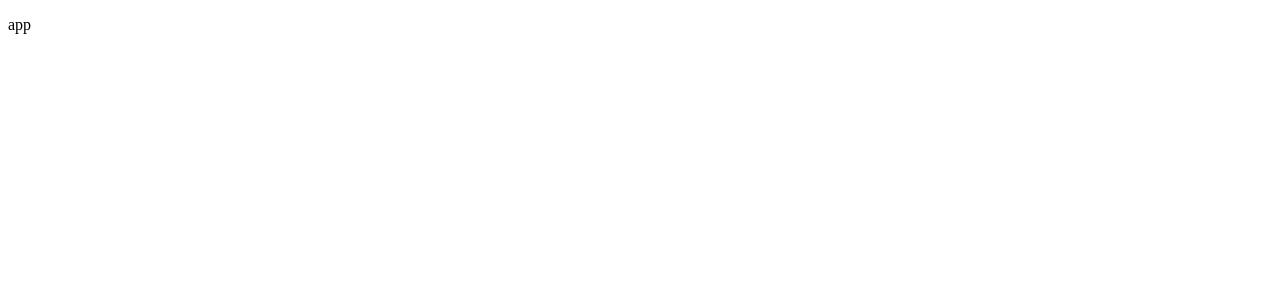
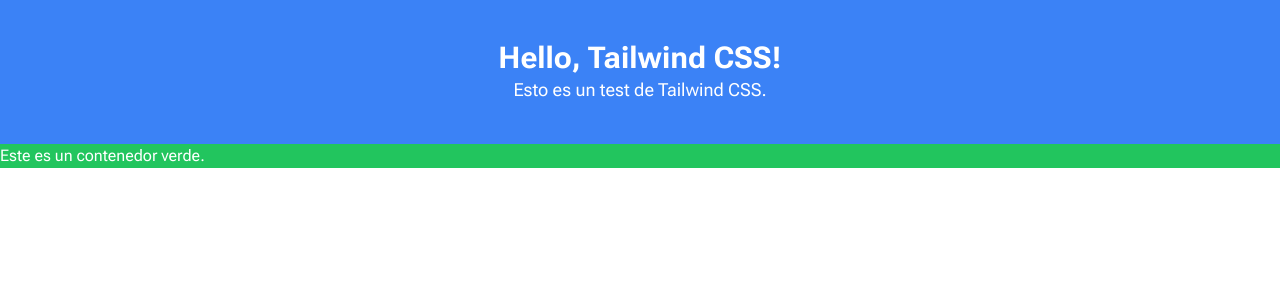
Before and after one commit to nblancoz/FS_Learning_Project_Frontend, a React (Vite) app: page / in a window 1280 px wide. Shown: the top 300 px of the page. Built offline with nearby package versions, Linux system fonts and the light colour scheme.

Commit message:
tailwind added

```diff
--- a/package.json
+++ b/package.json
@@ -18,10 +18,13 @@
     "@types/react": "^18.3.12",
     "@types/react-dom": "^18.3.1",
     "@vitejs/plugin-react": "^4.3.4",
+    "autoprefixer": "^10.4.20",
     "eslint": "^9.15.0",
     "eslint-plugin-react-hooks": "^5.0.0",
     "eslint-plugin-react-refresh": "^0.4.14",
     "globals": "^15.12.0",
+    "postcss": "^8.4.49",
+    "tailwindcss": "^3.4.16",
     "typescript": "~5.6.2",
     "typescript-eslint": "^8.15.0",
     "vite": "^6.0.1"
--- /dev/null
+++ b/postcss.config.js
@@ -0,0 +1,6 @@
+import tailwindcss from "tailwindcss";
+import autoprefixer from "autoprefixer";
+
+export default {
+  plugins: [tailwindcss(), autoprefixer()],
+};
--- a/src/App.tsx
+++ b/src/App.tsx
@@ -1,7 +1,13 @@
 export default function App() {
   return (
     <>
-      <p>app</p>
+      <div className="bg-blue-500 text-white text-center p-10">
+        <h1 className="text-3xl font-bold">Hello, Tailwind CSS!</h1>
+        <p className="text-lg">Esto es un test de Tailwind CSS.</p>
+      </div>
+      <div className="bg-green-500 text-white">
+        Este es un contenedor verde.
+      </div>
     </>
   );
 }
--- a/src/main.tsx
+++ b/src/main.tsx
@@ -1,6 +1,7 @@
 import { StrictMode } from "react";
 import { createRoot } from "react-dom/client";
 import App from "./App.tsx";
+import "./styles/index.css";
 
 createRoot(document.getElementById("root")!).render(
   <StrictMode>
--- /dev/null
+++ b/src/styles/index.css
@@ -0,0 +1,14 @@
+@import url("https://fonts.googleapis.com/css2?family=Quicksand:wght@300..700&family=Roboto+Flex:opsz,wght@8..144,100..1000&display=swap");
+@tailwind base;
+@tailwind components;
+@tailwind utilities;
+
+* {
+  margin: 0;
+  padding: 0;
+  box-sizing: border-box;
+  font-family: "Roboto Flex", sans-serif;
+  font-optical-sizing: auto;
+  font-weight: 400;
+  font-style: normal;
+}
--- /dev/null
+++ b/tailwind.config.js
@@ -0,0 +1,8 @@
+/** @type {import('tailwindcss').Config} */
+export default {
+  content: ["./src/**/*.{html,js,jsx,ts,tsx}"],
+  theme: {
+    extend: {},
+  },
+  plugins: [],
+};
```
Also changed, not shown: 1 other file (tests, documents, lock files or other folders).
